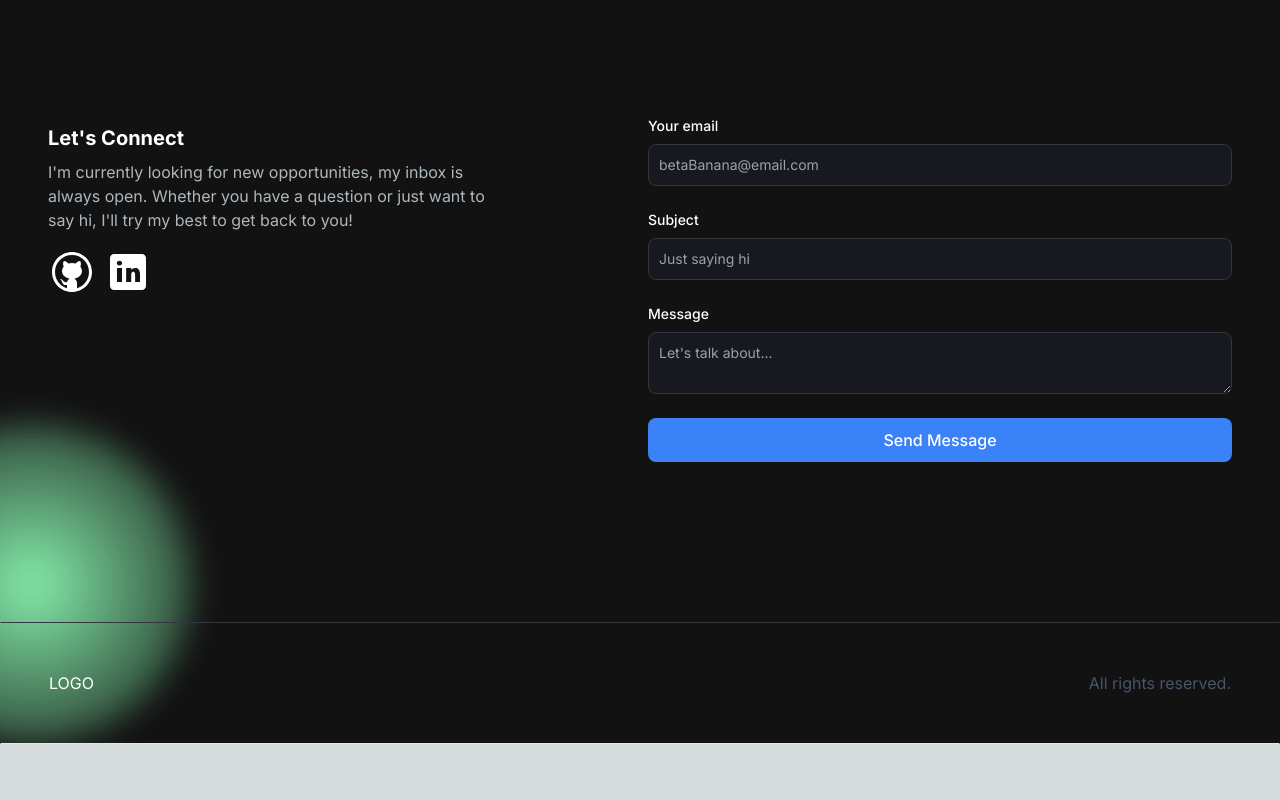
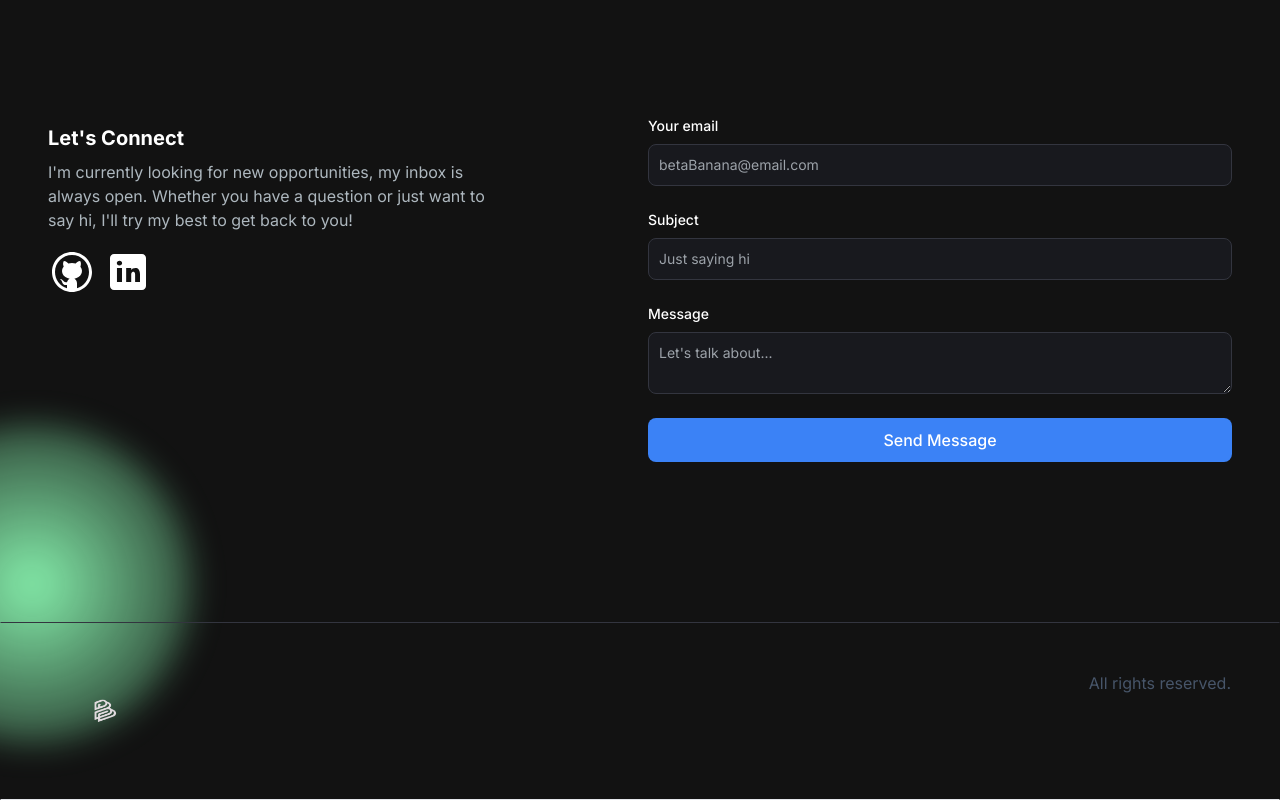
Before and after one commit to benjii66/Portfolino, a Next.js app: page / in a window 1280 px wide. Shown: the part 2738-3538 px from the top of the page. Before the commit the page ends 3482 px from the top, so only its background shows below. Built offline with nearby package versions, Linux system fonts and the light colour scheme; no server answers.

Commit message:
try to implement the tests, and add the linkedin profile now

```diff
--- a/jest.config.js
+++ b/jest.config.js
@@ -1,8 +1,9 @@
 module.exports = {
+    moduleDirectories: ['node_modules', '<rootDir>/'],
     setupFilesAfterEnv: ['<rootDir>/jest.setup.js'],
     testPathIgnorePatterns: ['<rootDir>/.next/', '<rootDir>/node_modules/'],
     testEnvironment: 'jsdom',
     transform: {
       '^.+\\.(t|j)sx?$': ['@swc/jest'],
     },
-  };
+};
--- a/jsconfig.json
+++ b/jsconfig.json
@@ -1,7 +1,10 @@
 {
   "compilerOptions": {
+    "module": "esnext",
+    "moduleResolution": "bundler",
+    "baseUrl": "./",
     "paths": {
-      "@/*": ["./src/*"]
+      "@/components/*": ["components/*"],
     }
   }
 }
--- a/src/app/components/EmailSection.jsx
+++ b/src/app/components/EmailSection.jsx
@@ -55,10 +55,10 @@ const EmailSection = () => {
           try my best to get back to you!
         </p>
         <div className="socials flex flex-row gap-2">
-          <Link href="https://github.com/benjii66">
+          <Link target="blank" href="https://github.com/benjii66">
             <Image src={GithubIcon} alt="Github Icon" />
           </Link>
-          <Link href="linkedin.com">
+          <Link target="blank" href="https://www.linkedin.com/in/benjamiinsimon/">
             <Image src={LinkedinIcon} alt="Linkedin Icon" />
           </Link>
         </div>
--- a/src/app/components/Footer.jsx
+++ b/src/app/components/Footer.jsx
@@ -1,10 +1,17 @@
+import Image from "next/image";
 import React from "react";
 
 const Footer = () => {
   return (
     <footer className="footer border z-10 border-t-[#33353F] border-l-transparent border-r-transparent text-white">
       <div className="container p-12 flex justify-between">
-        <span>LOGO</span>
+      <Image
+            src="/images/Logo-B-NoCircle-BG-Removed.png"
+            alt="hero image"
+            className="transform -translate-x-1/2  -translate-y-1/4 left-1/2 lg:translate-x-0 lg:w-20 lg:h-20 "
+            width={75}
+            height={75}
+          />
         <p className="text-slate-600">All rights reserved.</p>
       </div>
     </footer>
```
Also changed, not shown: next.config.js (+0 -22 lines), package.json (+4 -4 lines), 2 other files (tests, documents, lock files or other folders).
